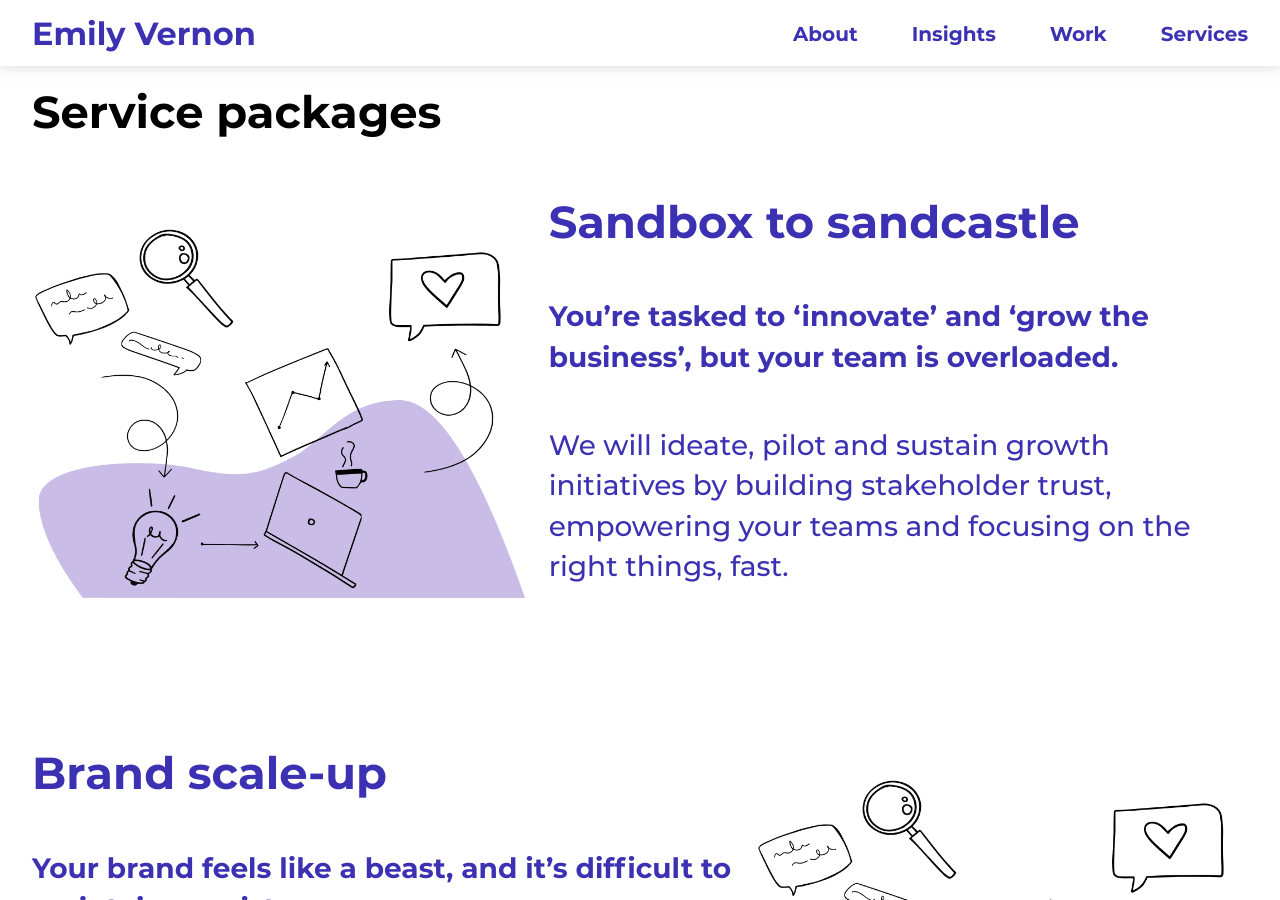
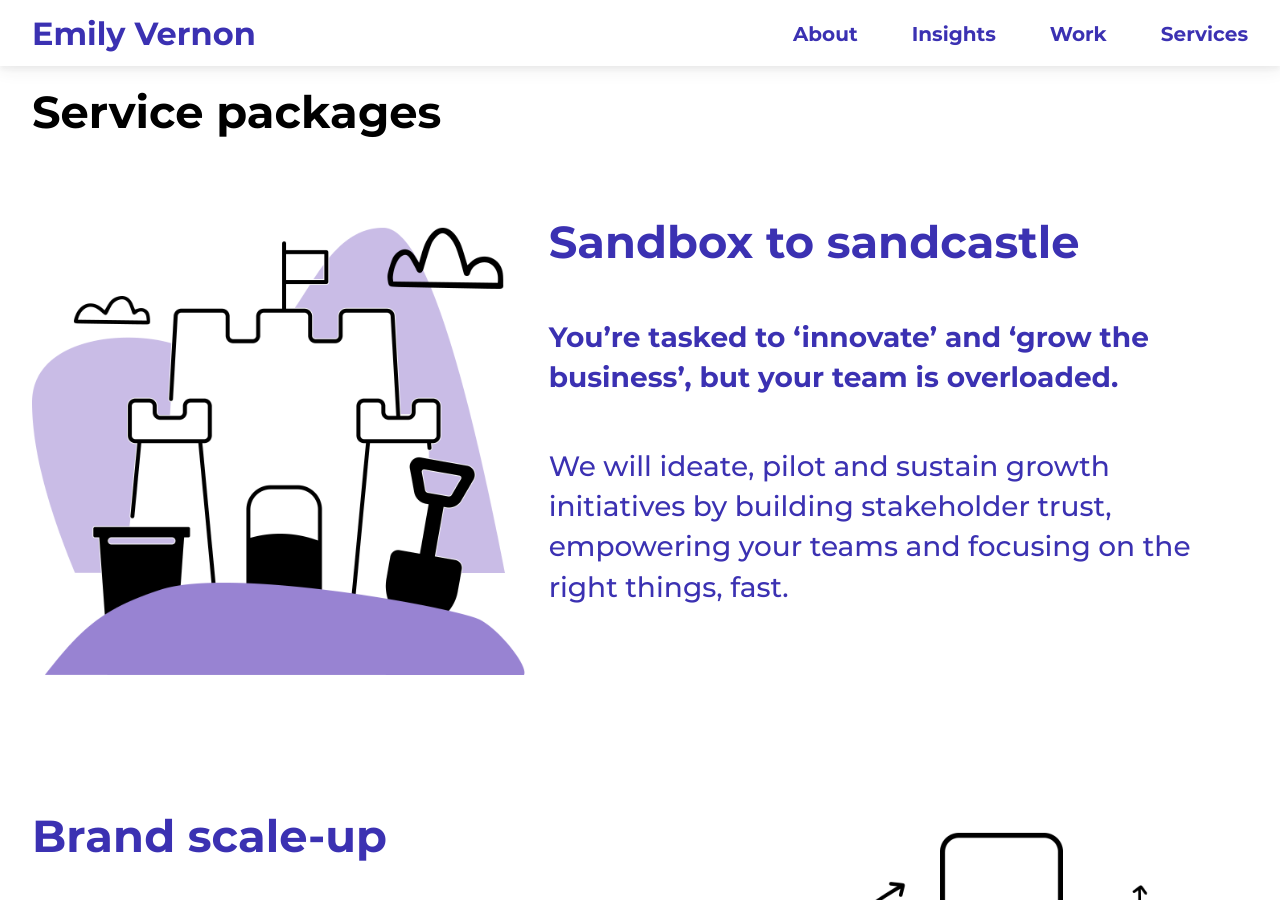
Before and after one commit to emilygv/emilyvernon.com, a Jekyll site: the page built from services.md, in a window 1280 px wide and 900 px high, scrolled down 2247 px. Built offline with Jekyll 4.4.1, drawn with Linux system fonts in a browser that asks for light colours.

Commit message:
Update services.md

```diff
--- a/services.md
+++ b/services.md
@@ -40,7 +40,7 @@ reference="Rich - EMEA Product Director, Converse"
 title= "Sandbox to sandcastle"
 subtitle= "You’re tasked to ‘innovate’ and ‘grow the business’, but your team is overloaded."
 description= "We will ideate, pilot and sustain growth initiatives by building stakeholder trust, empowering your teams and focusing on the right things, fast."
-image= "/assets/images/services.png"
+image= "/assets/images/services_package_01.png"
 image_on_left= true
 %}
 
@@ -48,14 +48,14 @@ image_on_left= true
 title= "Brand scale-up"
 subtitle= "Your brand feels like a beast, and it’s difficult to maintain consistency."
 description= "We will identify the root causes of your brand's problem, build the most impactful tools and ensure your teams can manage the brand overtime."
-image= "/assets/images/services.png"
+image= "/assets/images/services_package_02.png"
 %}
 
 {% include hero_intro.html
 title= "Make it market-fit"
 subtitle= "You know your niche 100%, but user experience is outside of your know-how."
 description= "We will scale your business and its credibility by creating a great user experience, relevant to your users, stakeholders and business goals."
-image= "/assets/images/services.png"
+image= "/assets/images/services_package_03.png"
 image_on_left= true
 %}
 
```
